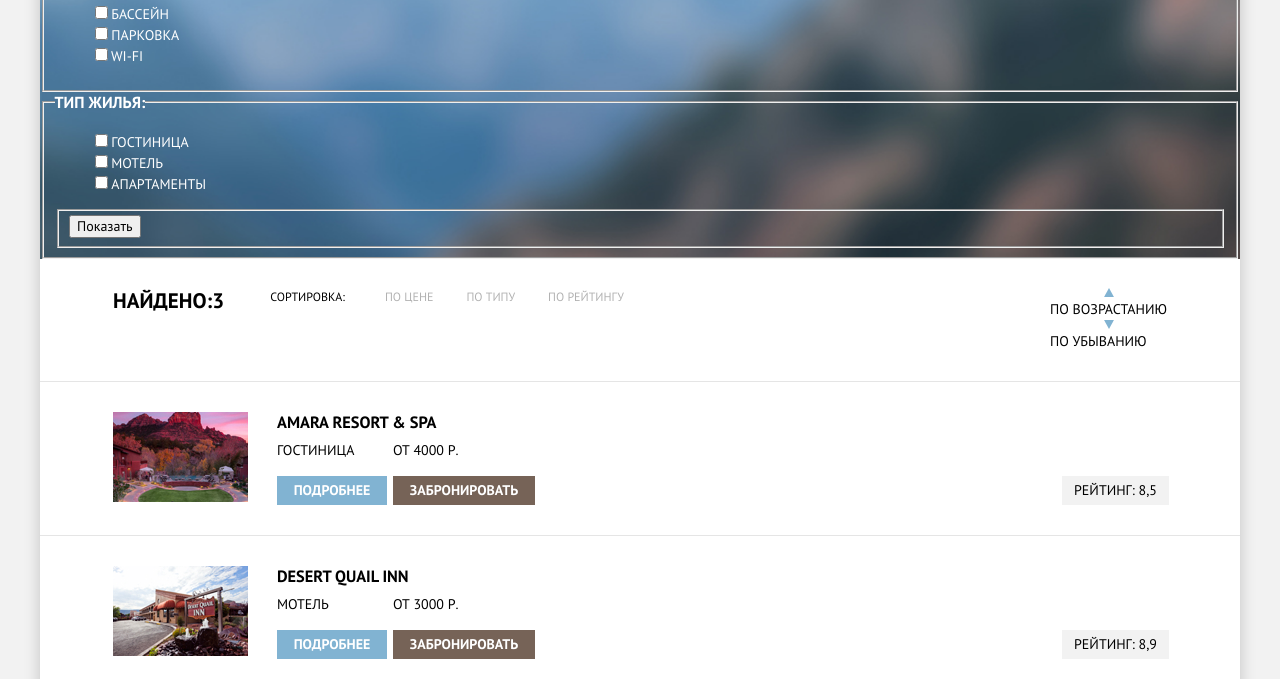
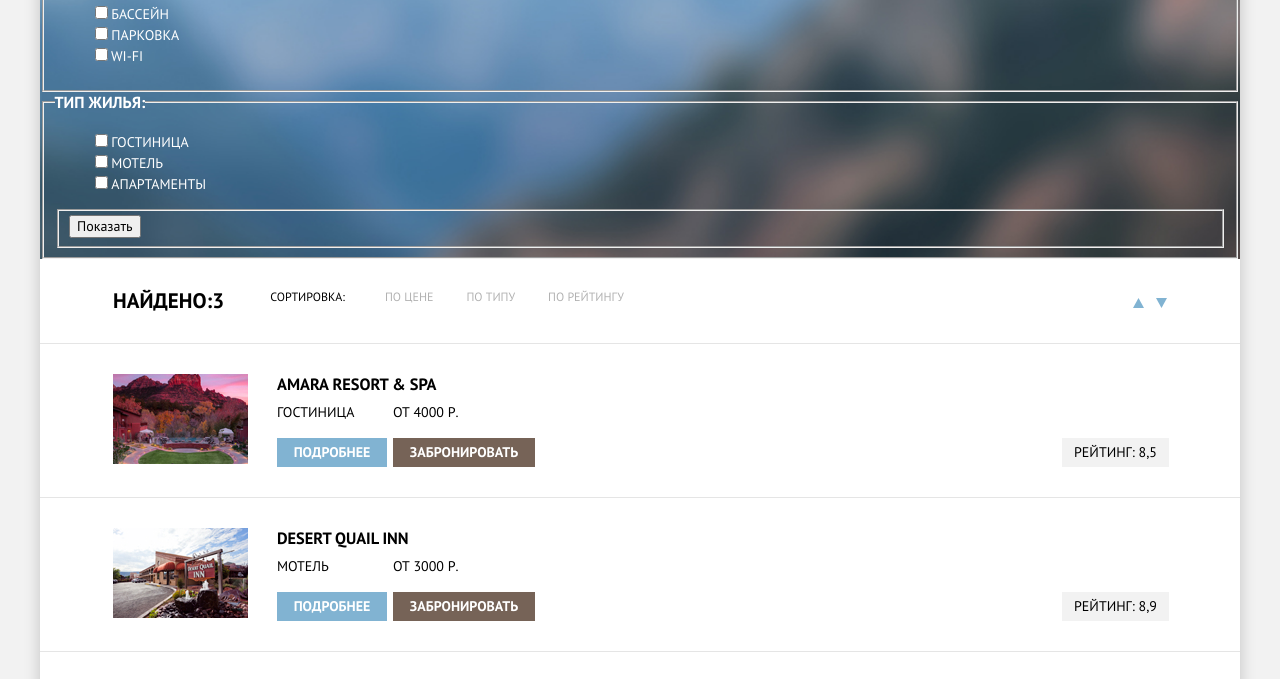
Before and after one commit to FilipBush/835337-sedona-29, a plain HTML site: page hotels.html in a window 1280 px wide. Shown: the part 92-771 px from the top of the page. Drawn offline with Linux system fonts and the light colour scheme.

Commit message:
Сетка на флексах_

```diff
--- a/css/style.css
+++ b/css/style.css
@@ -631,30 +631,11 @@ outline-offset: -5px;
   line-height: 18px;
 }
 
-.sort-by-order {
-  display: block;
-}
-
-.low-to-high:before {
-  content: "";
-  background-image: url("../img/icon-up-dir.svg");
-  display: block;
-  background-size: contain;
-  background-repeat: no-repeat;
-  width: 10px;
-  height: 11px;
-  margin: 0 auto;
-}
-
-.high-to-low:before {
-  content: "";
-  background-image: url("../img/icon-down-dir.svg");
-  display: block;
-  background-size: contain;
-  background-repeat: no-repeat;
-  width: 10px;
-  height: 11px;
-  margin: 0 auto;
+.sort .sort-by-order {
+  display: flex;
+  min-width: 34px;
+  justify-content: space-between;
+  padding-top: 5px;
 }
 
 .sort-by-filters a {
--- a/hotels.html
+++ b/hotels.html
@@ -103,8 +103,16 @@
           </li>
         </ul>
         <ul class="sort-by-order">
-          <li class="low-to-high">По возрастанию</li>
-          <li class="high-to-low">По убыванию</li>
+          <li class="low-to-high">
+            <svg width="11" height="10" viewBox="0 0 11 10" fill="none" xmlns="http://www.w3.org/2000/svg">
+              <path d="M5.5 0L11 10L0 10" fill="#81B3D2"/>
+            </svg>
+          </li>
+          <li class="high-to-low">
+            <svg width="11" height="10" viewBox="0 0 11 10" fill="none" xmlns="http://www.w3.org/2000/svg">
+              <path d="M5.5 10L0 0H11" fill="#81B3D2"/>
+            </svg>
+          </li>
         </ul>
       </section>
 
```
